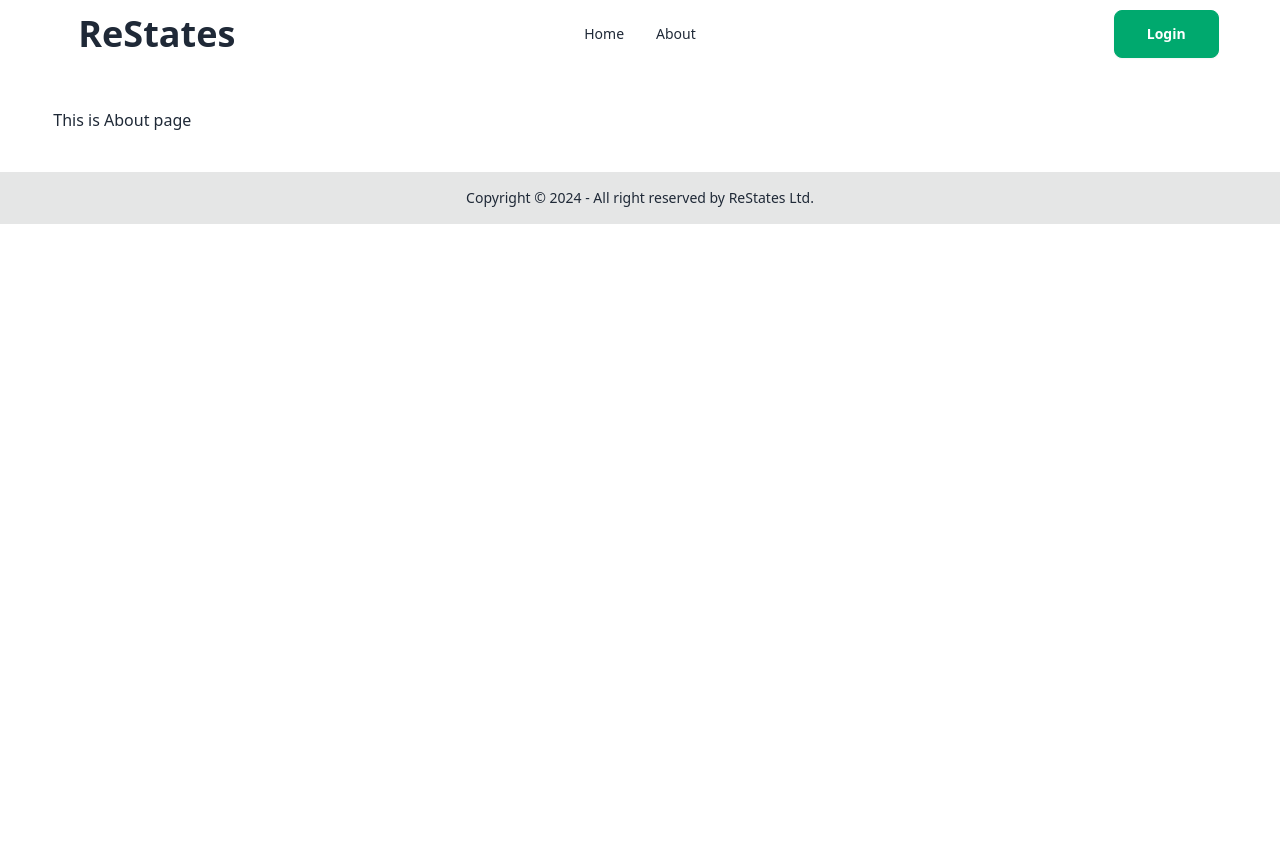
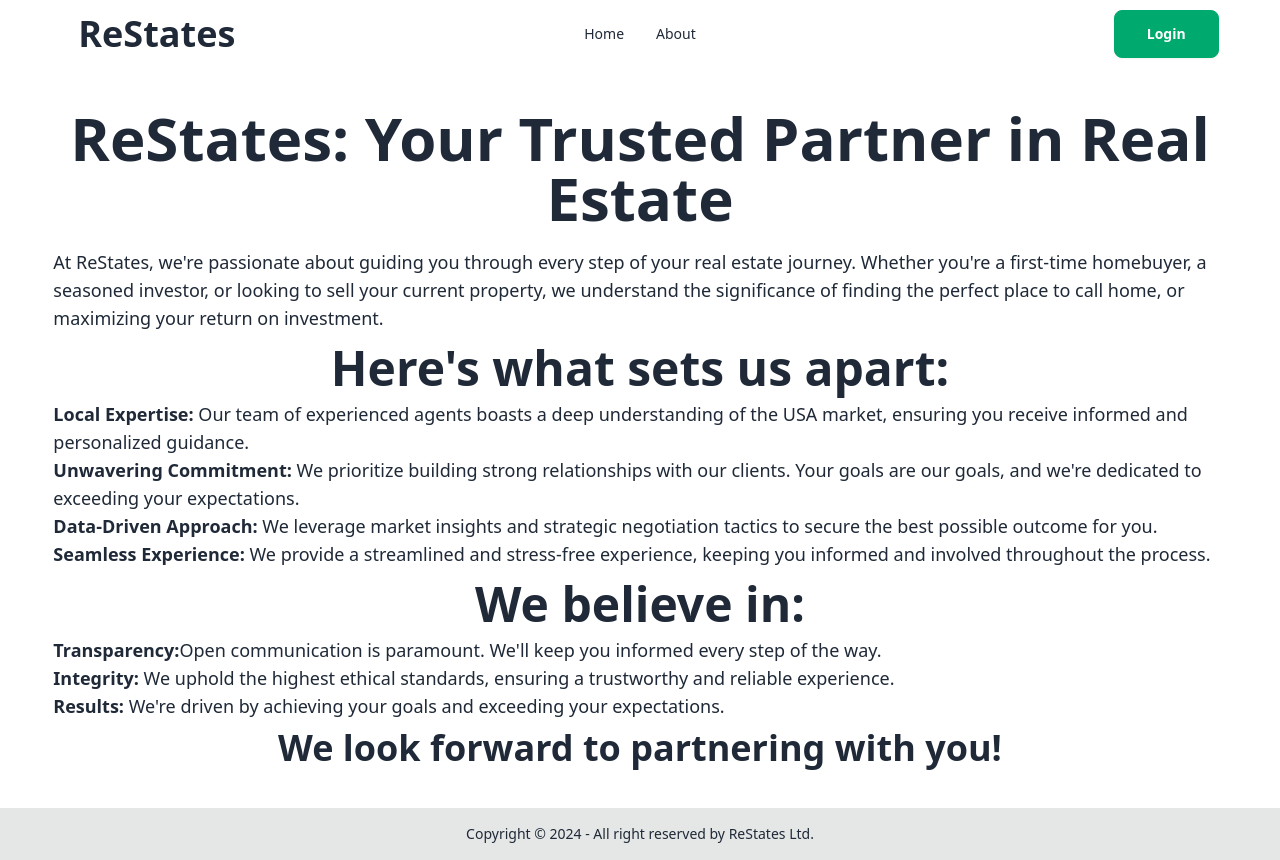
Before and after one commit to adnan2508/restates, a React (Vite) app: page /about in a window 1280 px wide. Before the commit the page ends 800 px from the top, so only its background shows below. Built offline with nearby package versions, Linux system fonts and the light colour scheme; no server answers.

Commit message:
about us page

```diff
--- a/src/pages/About.jsx
+++ b/src/pages/About.jsx
@@ -1,11 +1,62 @@
-import React from 'react';
+import React from "react";
 
 const About = () => {
-    return (
-        <div className='w-11/12 mx-auto mt-10'>
-            <h2>This is About page</h2>
-        </div>
-    );
+  return (
+    <div className="w-11/12 mx-auto mt-10 animate__animated animate__fadeInDown">
+      <h2 className="mt-10 text-6xl text-center font-bold">
+        ReStates: Your Trusted Partner in Real Estate
+      </h2>
+
+      <div className="mt-5 text-lg font-normal">
+        <p>
+          At ReStates, we're passionate about guiding you through every step of
+          your real estate journey. Whether you're a first-time homebuyer, a
+          seasoned investor, or looking to sell your current property, we
+          understand the significance of finding the perfect place to call home,
+          or maximizing your return on investment.
+        </p>
+        <p className="mt-3 text-5xl text-center font-bold">Here's what sets us apart:</p>
+        <ul className="mt-2">
+          <li>
+            <p>
+              <span className="font-bold">Local Expertise:</span> Our team of experienced agents boasts a deep
+              understanding of the USA market, ensuring you receive informed and
+              personalized guidance.
+            </p>
+          </li>
+          <li>
+            <p>
+            <span className="font-bold">Unwavering Commitment:</span> We prioritize building strong relationships
+              with our clients. Your goals are our goals, and we're dedicated to
+              exceeding your expectations.
+            </p>
+          </li>
+          <li>
+            <p>
+            <span className="font-bold">Data-Driven Approach:</span> We leverage market insights and strategic
+              negotiation tactics to secure the best possible outcome for you.
+            </p>
+          </li>
+          <li>
+            <p>
+            <span className="font-bold">Seamless Experience:</span> We provide a streamlined and stress-free
+              experience, keeping you informed and involved throughout the
+              process.
+            </p>
+          </li>
+        </ul>
+
+        <p className="mt-3 text-5xl text-center font-bold">We believe in:</p>
+        <ul className="mt-2">
+            <li><p><span className="font-bold">Transparency:</span>
+Open communication is paramount. We'll keep you informed every step of the way.</p></li>
+            <li><p><span className="font-bold">Integrity:</span> We uphold the highest ethical standards, ensuring a trustworthy and reliable experience.</p></li>
+            <li><p><span className="font-bold">Results:</span> We're driven by achieving your goals and exceeding your expectations.</p></li>
+        </ul>
+      </div>
+      <p className="text-4xl font-bold text-center mt-2">We look forward to partnering with you!</p>
+    </div>
+  );
 };
 
 export default About;
--- a/src/pages/UserProfile.jsx
+++ b/src/pages/UserProfile.jsx
@@ -6,7 +6,7 @@ const UserProfile = () => {
     const {user} = useAuth();
     console.log(user);
     return (
-        <div>
+        <div className='animate__animated animate__fadeInDown'>
             <div className='w-11/12 mx-auto mt-20 lg:mt-10'>
             <h2 className='text-center text-5xl font-bold mb-10'>User Profile</h2>
             <div className="avatar flex justify-center items-center">
```
